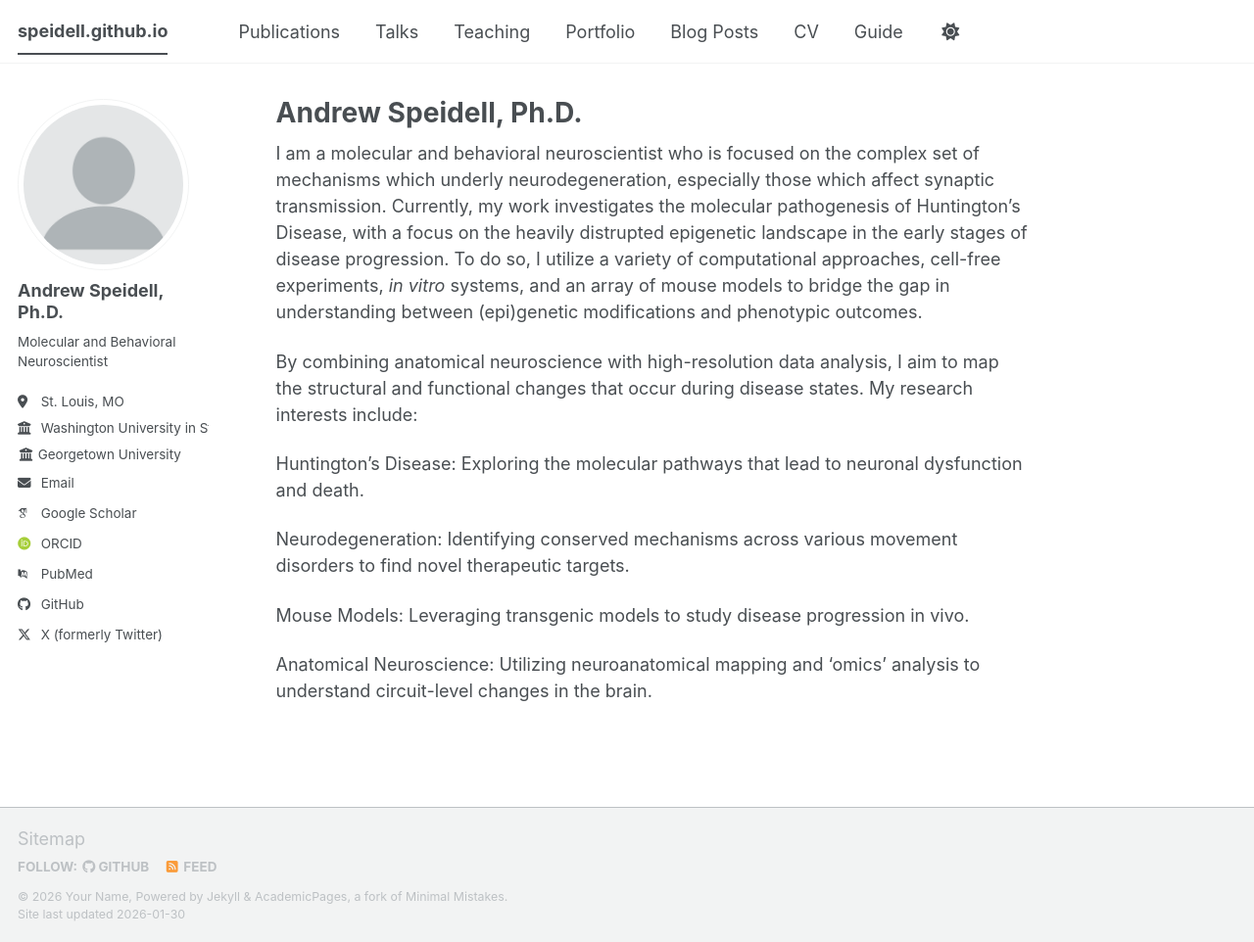
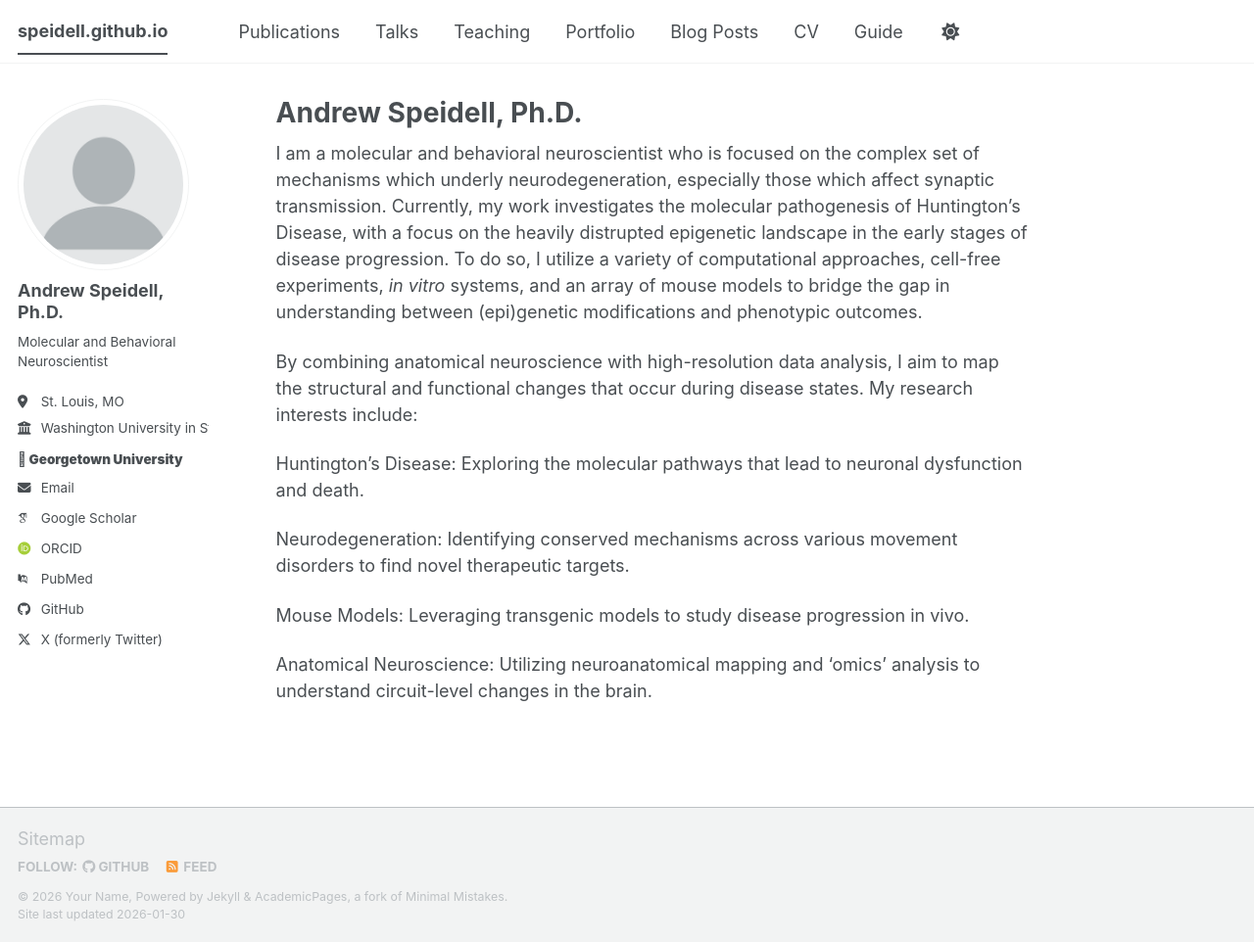
Before and after one commit to Speidell/speidell.github.io, a Jekyll site: the page built from _pages/about.md, in a window 1280 px wide and 962 px high. Shown: the whole window at 98% size. Built offline with Jekyll 4.4.1, drawn with Linux system fonts in a browser that asks for light colours; some web fonts are replaced; a script bundle is joined from its source files by our own code; library files that are not in the unit come from our copies.

Commit message:
Update author-profile.html

```diff
--- a/_includes/author-profile.html
+++ b/_includes/author-profile.html
@@ -31,7 +31,7 @@
         <li class="author__desktop"><i class="fas fa-fw fa-building-columns icon-pad-right" aria-hidden="true"></i>{{ author.employer }}</li>
       {% endif %}
 	  {% if author.employer2 %}
-		<li><i class="fas fa-fw fa-university" aria-hidden="true"></i>
+		<li <i class="fas fa-fw fa-university" aria-hidden="true"></i>
 		<span>{{ author.employer2 }}</span>
 		</li>
 	  {% endif %}
```
